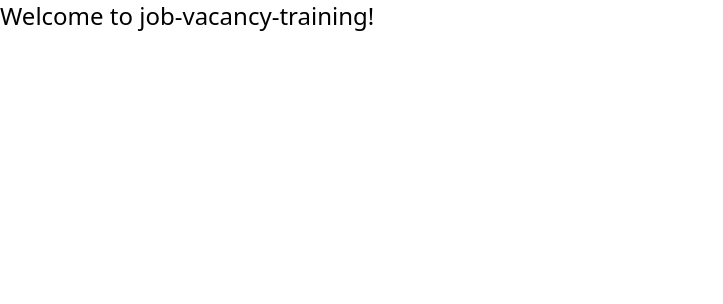
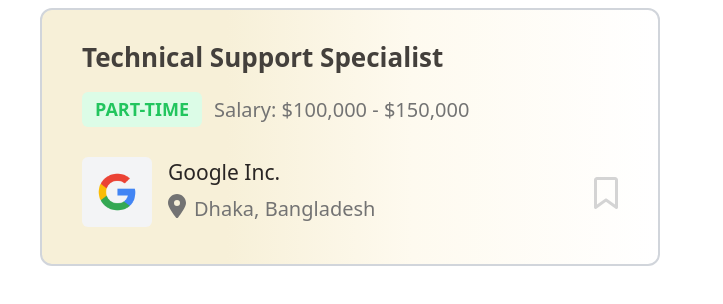
Before and after one commit to kritikos-io/Training.JobVacancy.Frontend, an Angular app: page / in a window 1280 px wide. Shown: the top 304 px of the page, without its empty margins (0-723 px from the left). Built offline with nearby package versions, Linux system fonts and the light colour scheme.

Commit message:
Implement the job card component

```diff
--- a/angular.json
+++ b/angular.json
@@ -81,6 +81,9 @@
     }
   },
   "cli": {
-    "schematicCollections": ["angular-eslint"]
+    "schematicCollections": [
+      "angular-eslint"
+    ],
+    "analytics": false
   }
 }
--- a/src/app/app.component.ts
+++ b/src/app/app.component.ts
@@ -1,12 +1,14 @@
 import { Component } from '@angular/core';
 import { RouterOutlet } from '@angular/router';
+
+import { PlaygroundComponent } from './playground/playground.component';
 
 @Component({
   selector: 'aa-root',
   standalone: true,
-  imports: [RouterOutlet],
+  imports: [RouterOutlet, PlaygroundComponent],
   template: `
-    <h1 class="aa--text-2xl">Welcome to {{ title }}!</h1>
+    <aa-playground />
 
     <router-outlet />
   `,
--- /dev/null
+++ b/src/app/playground/job-card/job-card.component.html
@@ -0,0 +1,31 @@
+@let jobInfo = jobData();
+
+<div class="aa--max-w-[620px] aa--bg-white aa--rounded-xl aa--px-[40px] aa--pt-7 aa--pb-3 aa--border-2 aa--border-gray-300  aa--gradient" style="background: linear-gradient(to right, #f7f0d8 30%, #fefaef 60%, #ffffff 100%);">
+  <h1 class="aa--text-black aa--text-[26px] aa--font-semibold aa--text-stone-700">{{jobInfo.jobTitle}}</h1>
+  <div class="sm:aa--flex sm:aa--flex-row sm:aa--gap-3 aa--mt-[15px] sm:aa--items-center ">
+    <div class=" aa--bg-gray-300 aa--w-full  aa--max-w-[120px] aa--py-1 aa--flex aa--items-center aa--justify-center aa--rounded-md  aa--text-[18px] aa--font-bold {{ jobInfo.jobStatus === 'PART-TIME' ? 'aa--bg-green-100 aa--text-green-500' : jobInfo.jobStatus === 'FULL-TIME' ? 'aa--bg-blue-100 aa--text-blue-500' :  'aa--bg-orange-100 aa--text-orange-500' }}">
+      {{jobInfo.jobStatus}}
+    </div>
+    <p class="aa--text-neutral-500 aa--text-[20px] aa--mt-2 sm:aa--mt-0">Salary: {{100000 | currency:'USD':true:'1.0-0'}} - {{150000 | currency:'USD':true:'1.0-0'}}</p>
+  </div>
+  <div class="aa--mt-3 sm:aa--mt-[30px] sm:aa--flex sm:aa--flex-row sm:aa--justify-between ">
+    <div class="sm:aa--flex sm:aa--flex-column sm:aa--gap-4">
+      <div class="aa--h-[70px] aa--w-[70px] aa--flex aa--items-center aa--justify-center aa--bg-gray-100 aa--rounded-md ">
+        <img class="aa--h-[40px] aa--w-[70px] aa--object-contain " [src]="jobInfo.companyLogo" alt="Google Logo">
+      </div>
+      <div >
+        <h2 class="aa--mt-2 sm:aa--mt-0 aa--text-stone-800  aa--text-[21px] aa--font-medium aa--mb-[5px]">{{jobInfo.companyTitle}}</h2>
+        <div class="aa--flex aa--flex-row sm:aa--gap-2 aa--gap-1">
+          <fa-icon [icon]="faLocationDot" size="xl" class="aa--text-neutral-500"/>
+          <div class="aa--mb-2">
+            <p class='aa--text-[20px] aa--text-neutral-500  sm:aa--pb-5 aa--pb-1'>{{jobInfo.city}}, {{jobInfo.country}}</p>
+          </div>
+        </div>
+      </div>
+    </div>
+    <button class="sm:aa--self-start sm:aa--mt-5 aa--mt-0 aa--flex  aa--justify-end"  (click)="onSaved()">
+      <fa-icon [icon]="faBookmark" size="2x" class="aa--text-neutral-300" [class.aa--text-red-300]="jobInfo.isSaved"
+      [class.aa--text-neutral-300]="!jobInfo.isSaved"/>
+    </button>
+  </div>
+</div>
--- /dev/null
+++ b/src/app/playground/job-card/job-card.component.ts
@@ -0,0 +1,23 @@
+import { CommonModule, CurrencyPipe } from '@angular/common';
+import { Component, input } from '@angular/core';
+import { FontAwesomeModule } from '@fortawesome/angular-fontawesome';
+import { faBookmark } from '@fortawesome/free-regular-svg-icons';
+import { faLocationDot } from '@fortawesome/free-solid-svg-icons';
+
+import { type JobInfo } from './job.model';
+
+@Component({
+  selector: 'aa-job-card',
+  imports: [CommonModule, CurrencyPipe, FontAwesomeModule],
+  templateUrl: './job-card.component.html',
+  styleUrl: './job-card.component.scss',
+})
+export class JobCardComponent {
+  faLocationDot = faLocationDot;
+  faBookmark = faBookmark;
+  jobData = input.required<JobInfo>();
+
+  onSaved() {
+    this.jobData().isSaved = !this.jobData().isSaved;
+  }
+}
```
Also changed, not shown: src/app/playground/job-card/job-card.component.scss (added).
